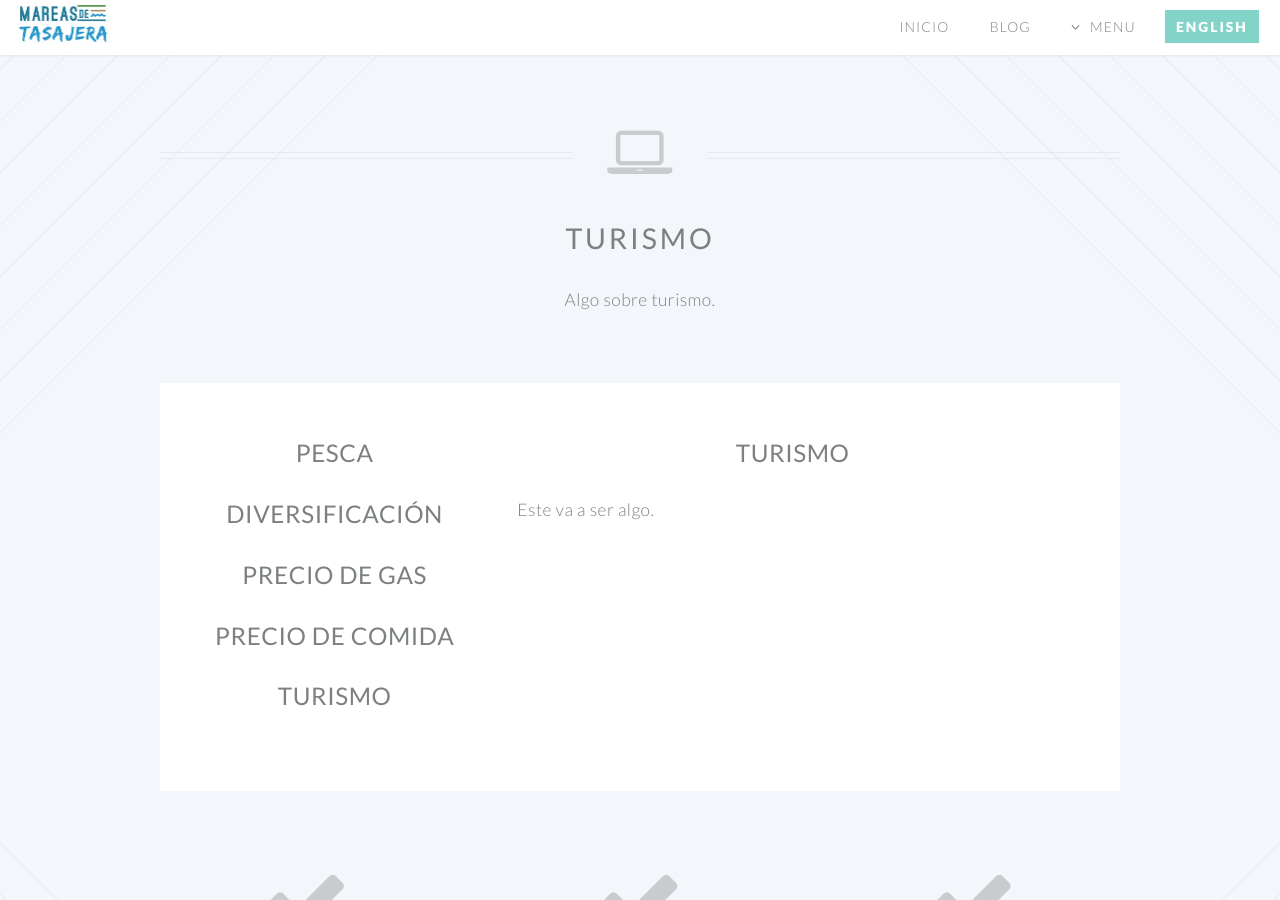
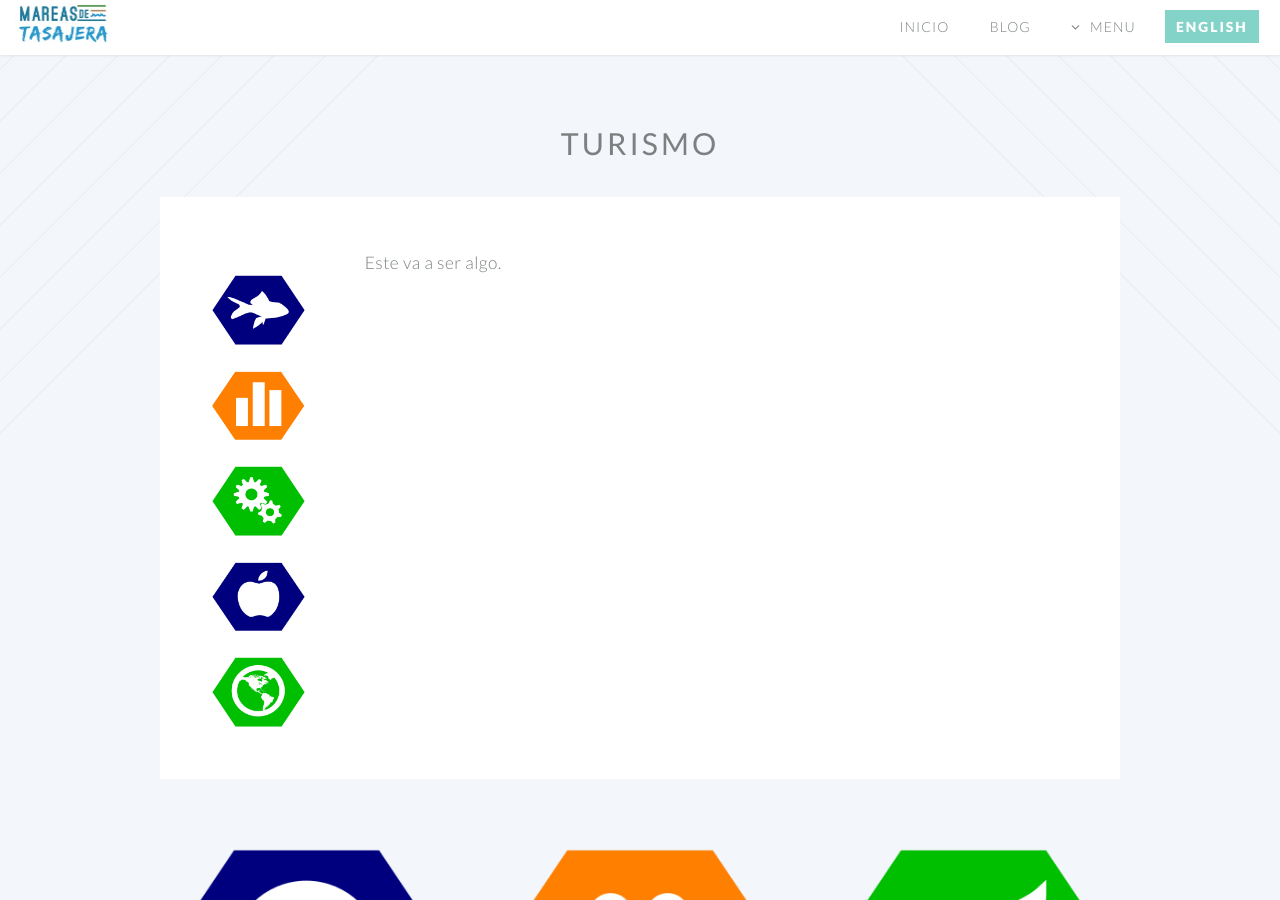
Before and after one commit to danteo90/danteo90.github.io, a Jekyll site: the page turismo.html, which Jekyll copies as it is, in a window 1280 px wide and 900 px high. Built offline with Jekyll 4.4.1, drawn with Linux system fonts in a browser that asks for light colours.

Commit message:
Update turismo.html

```diff
--- a/turismo.html
+++ b/turismo.html
@@ -24,6 +24,7 @@
 			<link rel="stylesheet" href="/css/style-wide.css" />
 			<link rel="stylesheet" href="/css/style-noscript.css" />
 		</noscript>
+		<link href="/css/Hover.css" rel="stylesheet" media="all" />
 		<!--[if lte IE 8]><link rel="stylesheet" href="css/ie/v8.css" /><![endif]-->
 		<!--[if lte IE 9]><link rel="stylesheet" href="css/ie/v9.css" /><![endif]-->
 	</head>
@@ -90,49 +91,49 @@
 			<!-- Main -->
 			<article id="main">
 
-				<header class="special container">
-					<span class="icon fa-laptop"></span>
-					<h2><strong>Turismo</strong></h2>
-					<p>Algo sobre turismo.</p>
+				<header>
+					<h4><strong>Turismo</strong></h4>
 				</header>
 
 				<!-- One -->
 					<section class="wrapper style4 container">
 
 						<div class="row oneandhalf">
-							<div class="4u">
+							<div class="2u">
 
 								<!-- Sidebar -->
 									<div class="sidebar">
 										<section>
 											<header>
-												<h3><a href="/pesca.html"><strong>Pesca</strong></a></h3>
+												<a href="/pesca.html" class="image newfit hvr-bob"><img src="images/fish-catch-icon.png" alt=""/></a>
+												<kirk><h3>Pesca</h3></kirk>
 											</header>
 											<header>
-												<h3><a href="/diversificacion.html"><strong>Diversificación</strong></a></h3>
+												<a href="/diversificacion.html" class="image newfit hvr-bob"><img src="images/diversification-icon.png" alt=""/></a>
+												<kirk><h3>Diversificación</h3></kirk>
 											</header>
 											<header>
-												<h3><a href="/precio-de-gas.html"><strong>Precio de Gas</strong></a></h3>
+												<a href="/precio-de-gas.html" class="image newfit hvr-bob"><img src="images/price-of-gas-icon.png" alt=""/></a>
+												<kirk><h3>Precio de Gas</h3></kirk>
 											</header>
 											<header>
-												<h3><a href="/precio-de-comida.html"><strong>Precio de Comida</strong></a></h3>
+												<a href="/precio-de-comida.html" class="image newfit hvr-bob"><img src="images/food-prices-icon.png" alt=""/></a>
+												<kirk2><h3>Precio de Comida</h3></kirk2>
 											</header>
 											<header>
-												<h3><a href="/turismo.html"><strong>Turismo</strong></a></h3>
+												<a href="/turismo.html" class="image newfit hvr-bob"><img src="images/tourism-icon.png" alt=""/></a>
+												<kirk><h3>Turismo</h3></kirk>
 											</header>
 										</section>
 
 									</div>
 
 							</div>
-							<div class="8u skel-cell-important">
+							<div class="10u skel-cell-important">
 
 								<!-- Content -->
 									<div class="content">
 										<section>
-											<header>
-												<h3><strong>Turismo</strong></h3>
-											</header>
 												<p>Este va a ser algo.</p>
 										</section>
 									</div>
@@ -147,7 +148,7 @@
 							<div class="4u">
 
 								<section>
-									<span class="icon featured fa-check"></span>
+									<a href="/economia.html" class="image featured hvr-bob"><img src="images/economy-icon.png" alt=""/></a>
 									<header>
 										<h3><a href="/economia.html">Economía</a></h3>
 									</header>
@@ -158,7 +159,7 @@
 							<div class="4u">
 
 								<section>
-									<span class="icon featured fa-check"></span>
+									<a href="/sociedad.html" class="image featured hvr-bob"><img src="images/society-icon.png" alt=""/></a>
 									<header>
 										<h3><a href="/sociedad.html">Sociedad</a></h3>
 									</header>
@@ -169,7 +170,7 @@
 							<div class="4u">
 
 								<section>
-									<span class="icon featured fa-check"></span>
+									<a href="/medio-ambiente.html" class="image featured hvr-bob"><img src="images/environment-icon.png" alt=""/></a>
 									<header>
 										<h3><a href="/medio-ambiente.html">Medio Ambiente</a></h3>
 									</header>
```
